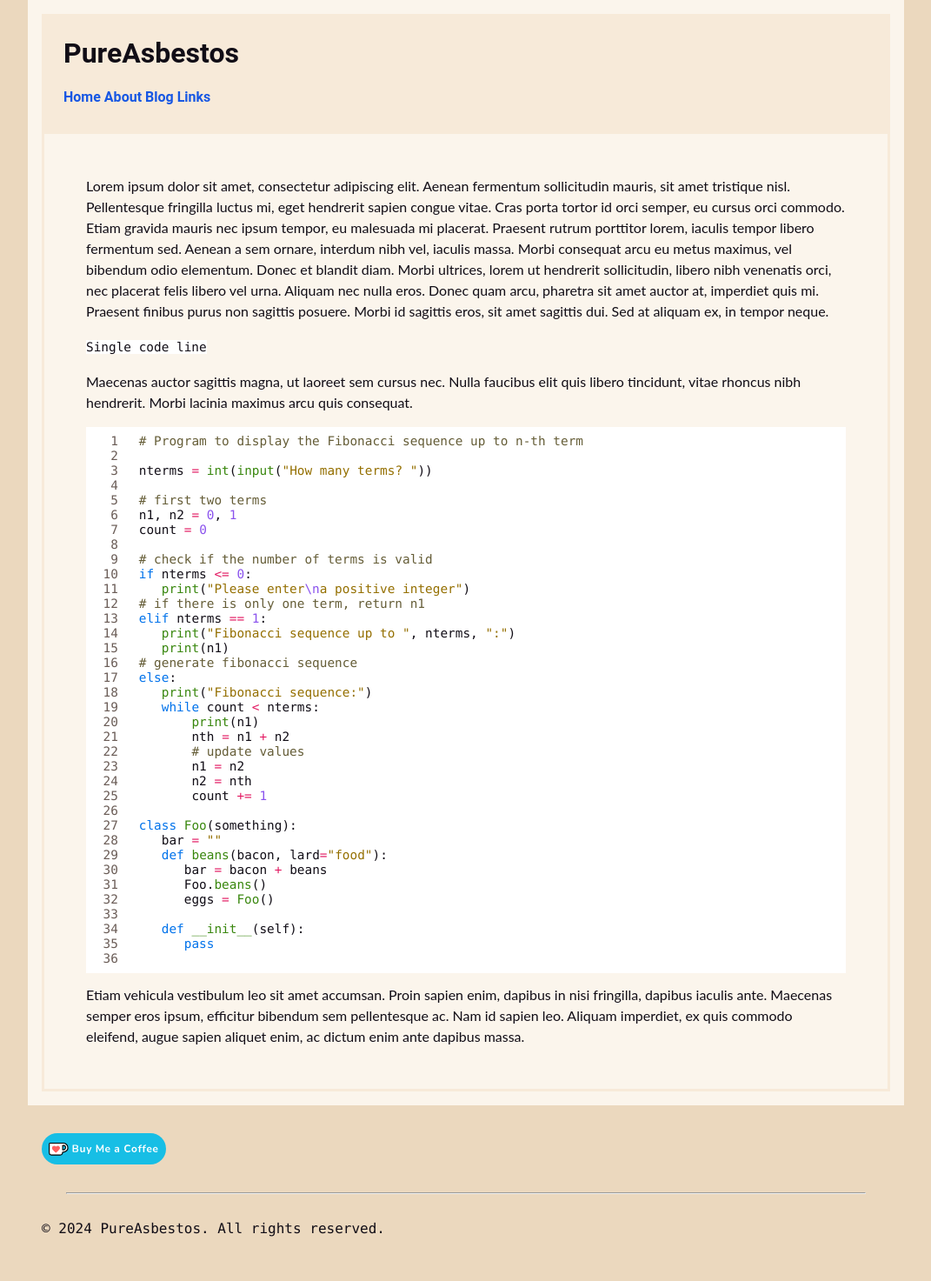
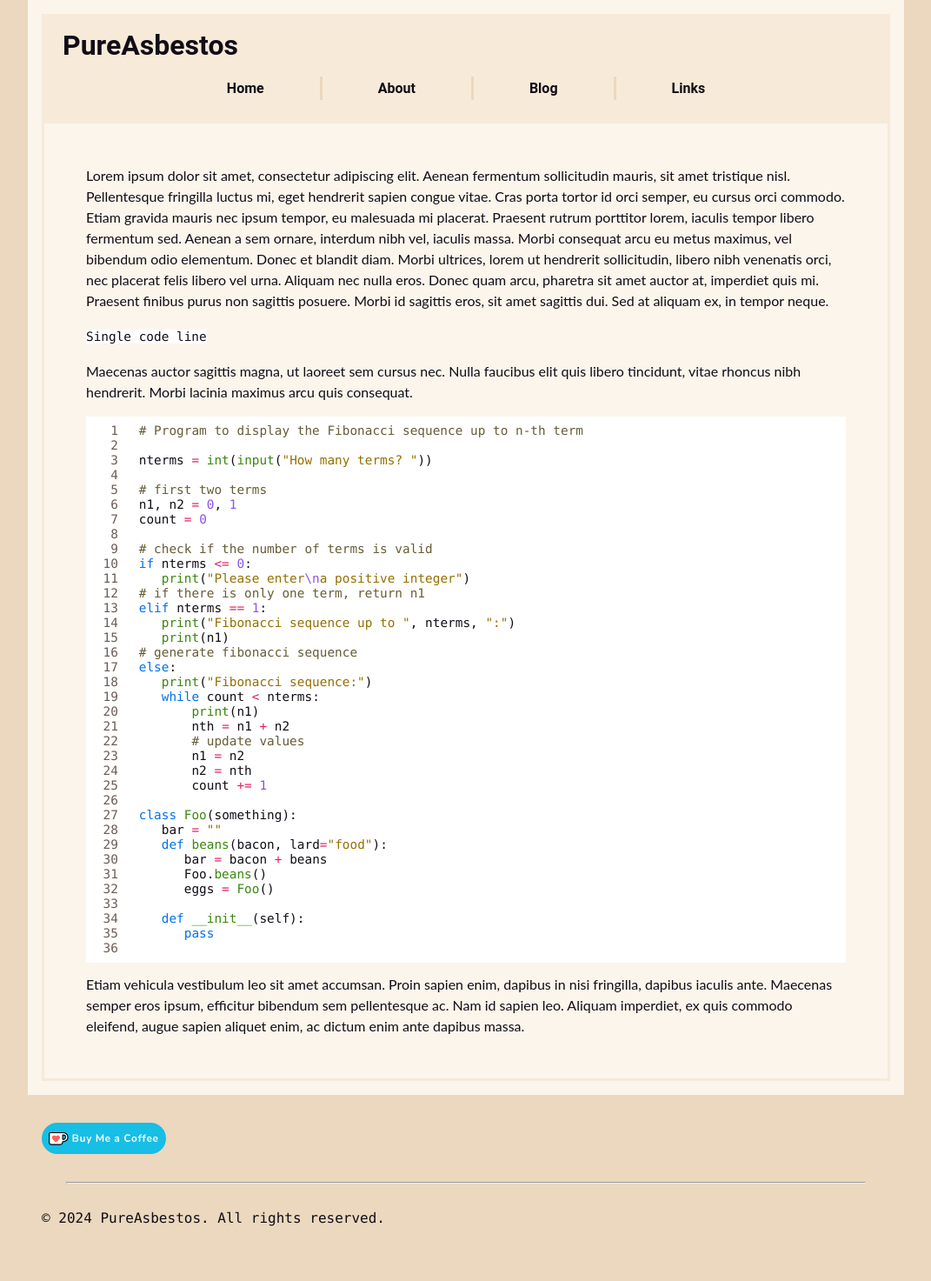
Before and after one commit to PureAsbestos/pureasbestos.github.io, a Jekyll site: the page built from index.md, in a window 1280 px wide. Shown: the whole page at 87% size, without its empty margins (104-1175 px from the left). Built offline with Jekyll 4.4.1, drawn with Linux system fonts in a browser that asks for light colours.

Commit message:
Update nav styling and add og:image

```diff
--- a/_includes/head.html
+++ b/_includes/head.html
@@ -12,4 +12,6 @@
   <title>{{page.title}} - {{site.title}}</title>
   <meta name="description" content="{{page.description}}">
 
+  <meta property="og:image" content="/icons/android-chrome-512x512.png" />
+
 </head>
--- a/assets/css/style.css
+++ b/assets/css/style.css
@@ -17,7 +17,7 @@ a:link {
 } a:active {
   color: var(--active-link-color);
   text-decoration-line: underline;
-} a:visited {
+}/* a:visited {
   color: var(--visited-link-color);
   text-decoration-line: none;
 } a:visited:hover {
@@ -26,7 +26,7 @@ a:link {
 } a:visited:active {
   color: var(--visited-active-link-color);
   text-decoration-line: underline;
-}
+}*/
 
 
 h1 {
@@ -50,7 +50,40 @@ header {
   background-color: var(--highlight-bg-color);
   font-family: var(--title-font);
   font-weight: 700;
-  padding: 5px 25px 30px 25px;
+  padding: 1.5rem;
+}
+header h1 {
+  margin: unset;
+  line-height: 1.5rem;
+}
+
+/* navigation bar */
+nav {
+  display: flex;
+  flex-wrap: wrap;
+  width: fit-content;
+  margin-inline: auto;
+  margin-top: 1.5rem;
+}
+nav a {
+  margin: unset;
+  padding-block: 0.25rem;
+  padding-inline: 4rem;
+  color: var(--primary-text-color) !important;
+}
+nav a:not(:last-child) {
+  border-right: solid 3px var(--active-interact-color);
+}
+nav a:link {
+/*  background-color: var(--fresh-interact-color);*/
+}
+nav a:hover {
+  background-color: var(--fresh-interact-color);/*  background-color: var(--hover-interact-color);*/
+  text-decoration-line: none;
+}
+nav a:active {
+  background: var(--active-interact-color);
+  text-decoration-line: none;
 }
 
 main {
```
